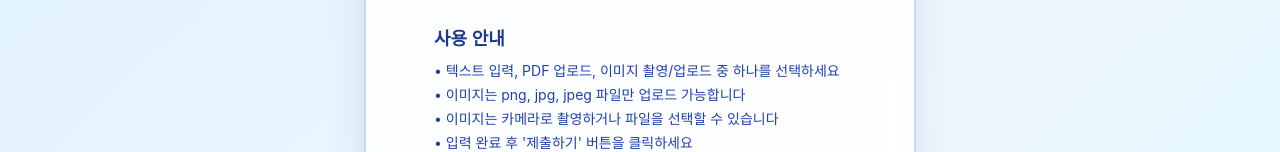
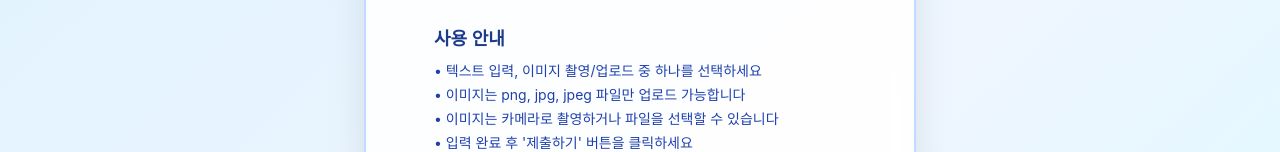
Before and after one commit to E-will-era/easy-welfare-guide, a React (Create React App) app in the folder frontend/: page / in a window 1280 px wide. Shown: the part 233-385 px from the top of the page. Built offline with nearby package versions, Linux system fonts and the light colour scheme; some icons are missing.

Commit message:
Update frontend/src/components/input/GuideSection.jsx
출력 문구 수정

```diff
--- a/frontend/src/components/input/GuideSection.jsx
+++ b/frontend/src/components/input/GuideSection.jsx
@@ -11,7 +11,7 @@ export default function GuideSection() {
                         사용 안내
                     </h2>
                     <ul className="text-blue-800 space-y-1 text-sm">
-                        <li>• 텍스트 입력, PDF 업로드, 이미지 촬영/업로드 중 하나를 선택하세요</li>
+                        <li>• 텍스트 입력, 이미지 촬영/업로드 중 하나를 선택하세요</li>
                         <li>• 이미지는 png, jpg, jpeg 파일만 업로드 가능합니다</li>
                         <li>• 이미지는 카메라로 촬영하거나 파일을 선택할 수 있습니다</li>
                         <li>• 입력 완료 후 '제출하기' 버튼을 클릭하세요</li>
```
